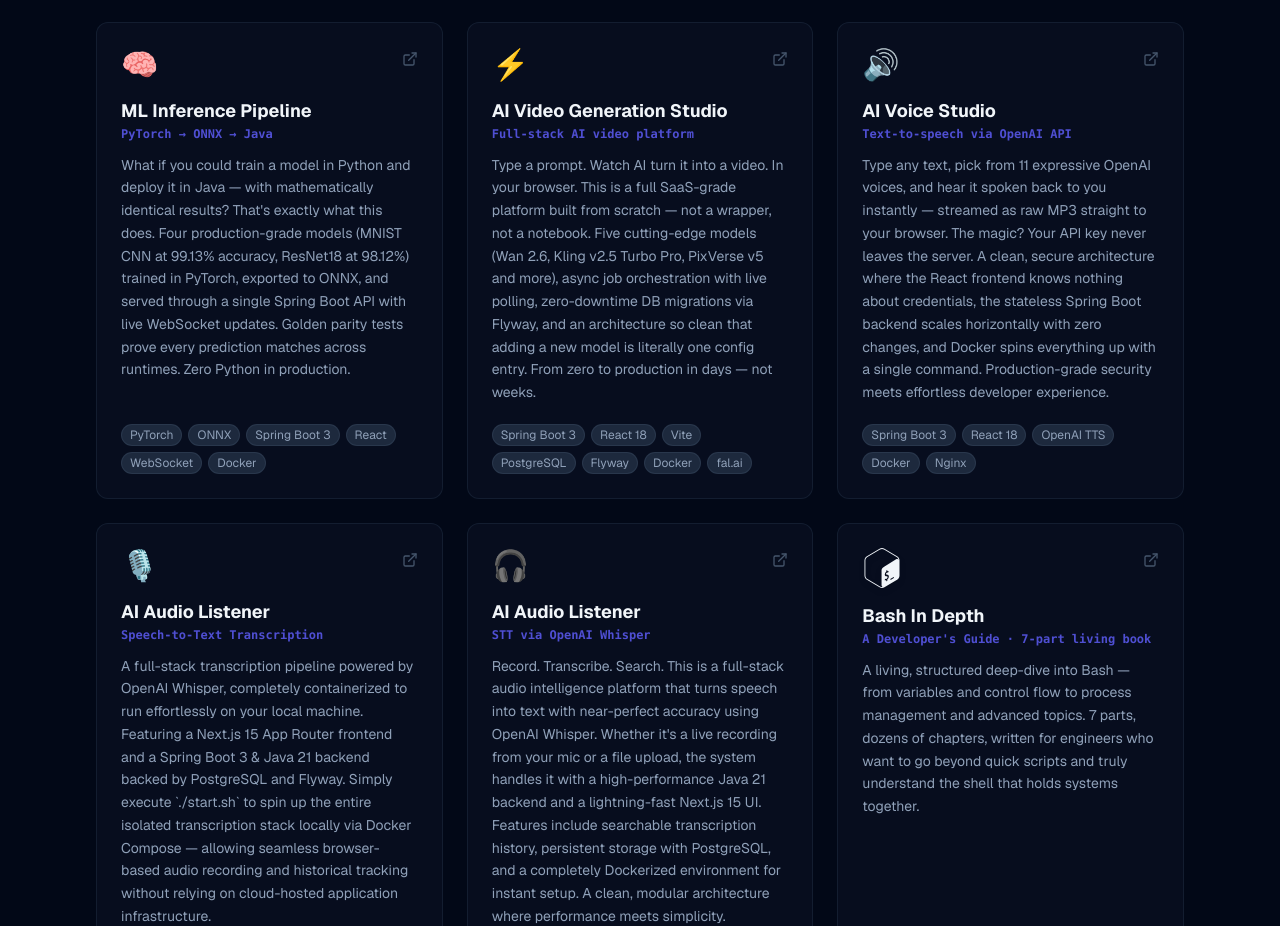
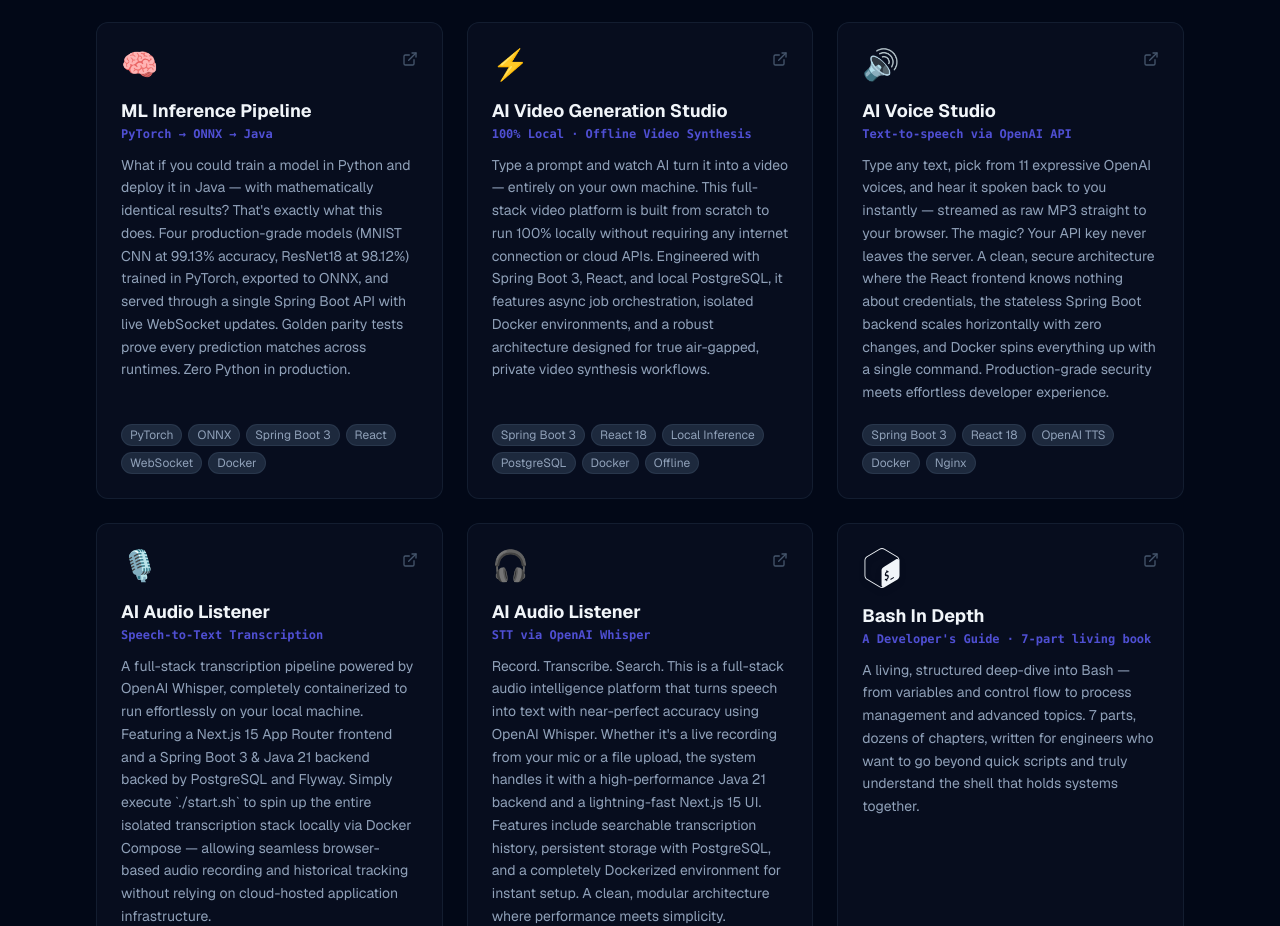
Before and after one commit to chemacabeza/chemacabeza-dev, a Next.js app: page /projects in a window 1280 px wide. Shown: the part 800-1726 px from the top of the page. Built offline with nearby package versions, Linux system fonts and the light colour scheme.

Commit message:
feat: rewrite AI Video Generation Studio to emphasize offline local execution

```diff
--- a/app/projects/page.tsx
+++ b/app/projects/page.tsx
@@ -29,10 +29,10 @@ const githubProjects = [
         url: "https://github.com/chemacabeza/test-for-ai-wan",
         emoji: "⚡",
         title: "AI Video Generation Studio",
-        subtitle: "Full-stack AI video platform",
+        subtitle: "100% Local · Offline Video Synthesis",
         description:
-            "Type a prompt. Watch AI turn it into a video. In your browser. This is a full SaaS-grade platform built from scratch — not a wrapper, not a notebook. Five cutting-edge models (Wan 2.6, Kling v2.5 Turbo Pro, PixVerse v5 and more), async job orchestration with live polling, zero-downtime DB migrations via Flyway, and an architecture so clean that adding a new model is literally one config entry. From zero to production in days — not weeks.",
-        tags: ["Spring Boot 3", "React 18", "Vite", "PostgreSQL", "Flyway", "Docker", "fal.ai"],
+            "Type a prompt and watch AI turn it into a video — entirely on your own machine. This full-stack video platform is built from scratch to run 100% locally without requiring any internet connection or cloud APIs. Engineered with Spring Boot 3, React, and local PostgreSQL, it features async job orchestration, isolated Docker environments, and a robust architecture designed for true air-gapped, private video synthesis workflows.",
+        tags: ["Spring Boot 3", "React 18", "Local Inference", "PostgreSQL", "Docker", "Offline"],
     },
     {
         repo: "test-for-audio-generation",
```
